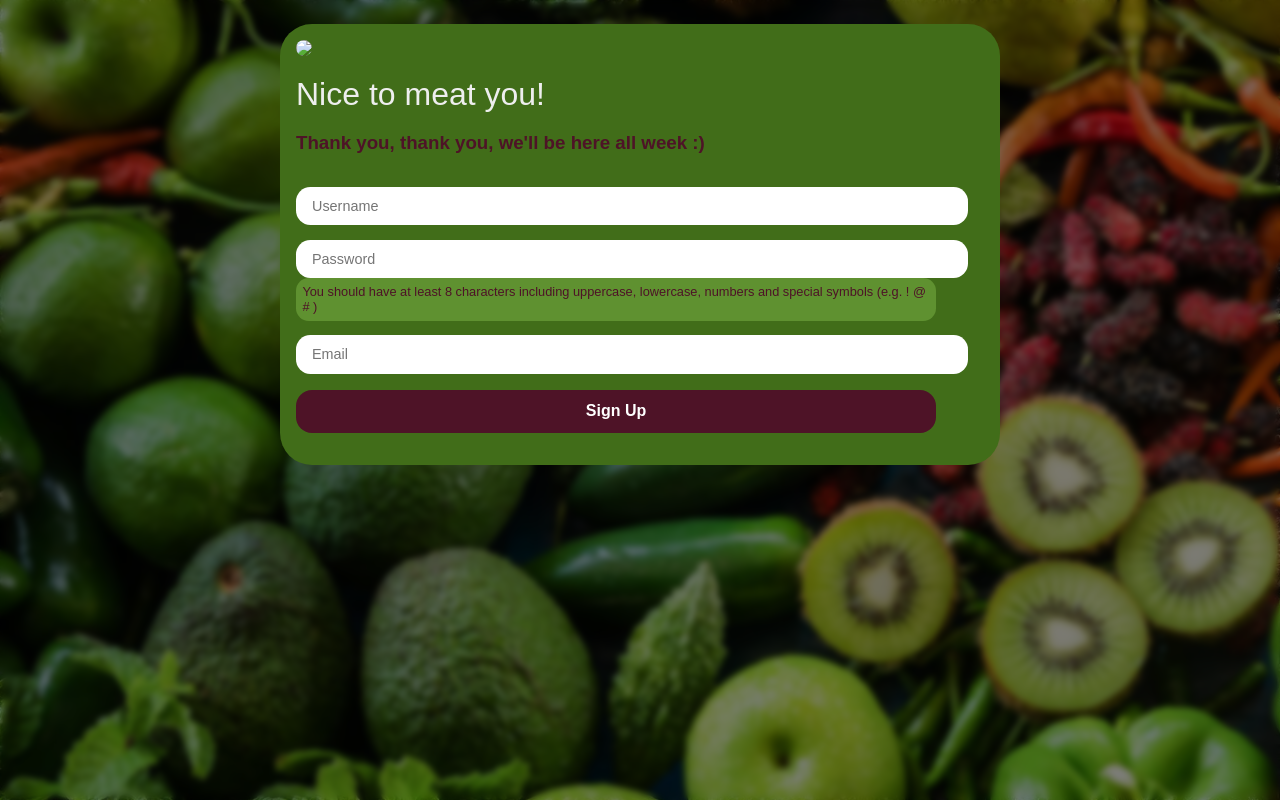
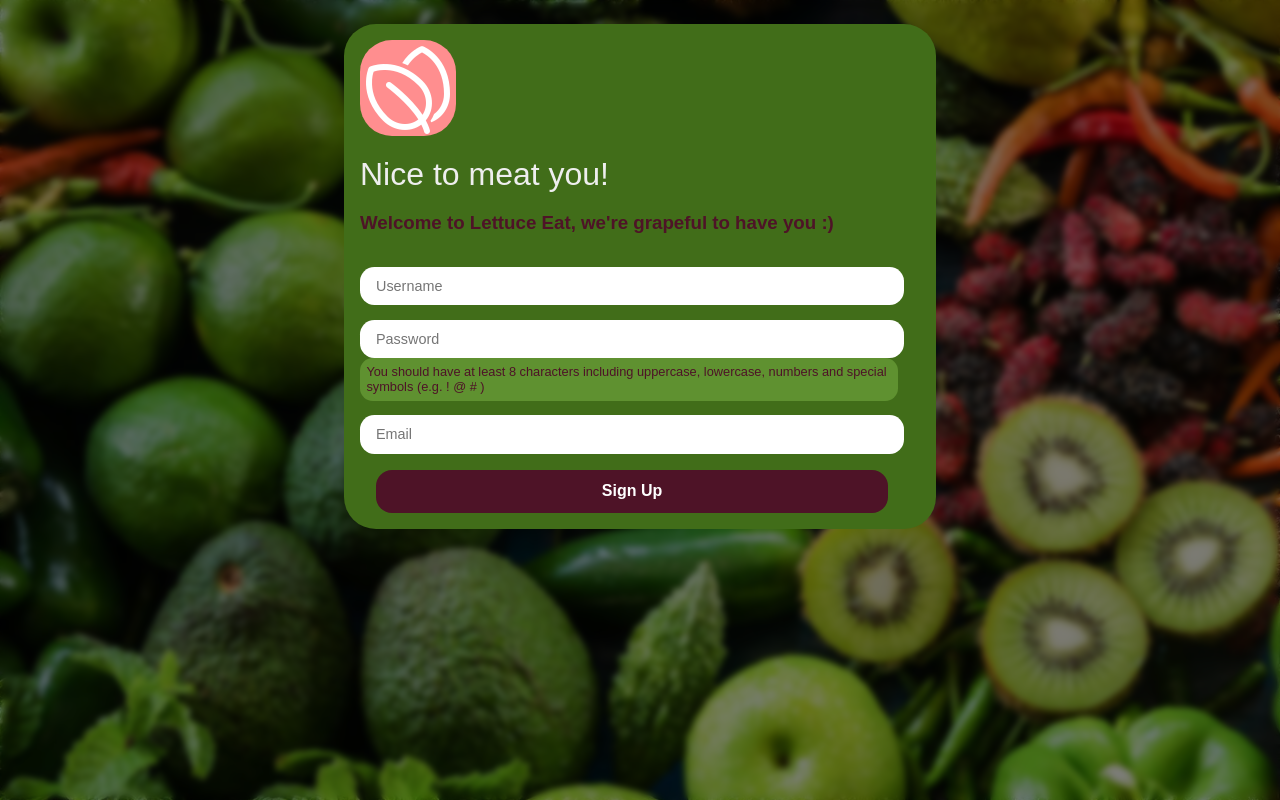
Before and after one commit to CidWB/INFO_1601_Project, a website: page public/fetch.html in a window 1280 px wide. Drawn offline with Linux system fonts and the light colour scheme.

Commit message:
Changes 2

```diff
--- a/public/fetch.html
+++ b/public/fetch.html
@@ -17,7 +17,7 @@
 
   .modal {
     position: relative;
-    max-width: 50vw;
+    max-width: 40vw;
     min-width: 20vw;
     align-self: center;
     padding: 1em;
@@ -54,6 +54,7 @@
     font-size: 0.8rem;
     font-weight: 20;
     margin: auto;
+    margin-right: -2em;
     padding: 0.5em;
     border-radius: 1em;
     color: #4e1327;
@@ -74,9 +75,7 @@
 
   .btn {
     padding: 0.8rem 1.4rem;
-    margin: 1em auto;
-    justify-self: end;
-    justify-content: end;
+    margin-left: 1em;
     font-weight: 700;
     background-color: #4e1327;
     color: white;
@@ -85,7 +84,6 @@
     font-size: 1em;
     cursor: pointer;
     border: none;
-
   }
 
   .modal img{
@@ -110,9 +108,9 @@
 
 <body>
   <section class="modal" id="loginModal">
-      <img src="icons8-mint-lightPink.png" class="icon">
+      <img src="images/icons8-mint-lightPink.png" class="icon">
     <p>Nice to meat you!</p>
-      <h3>Thank you, thank you, we'll be here all week :)</h3>
+      <h3>Welcome to Lettuce Eat, we're grapeful to have you :)</h3>
     <div class="row">
       <form id="myForm" class="col s12" >
         <div class="row">
```
